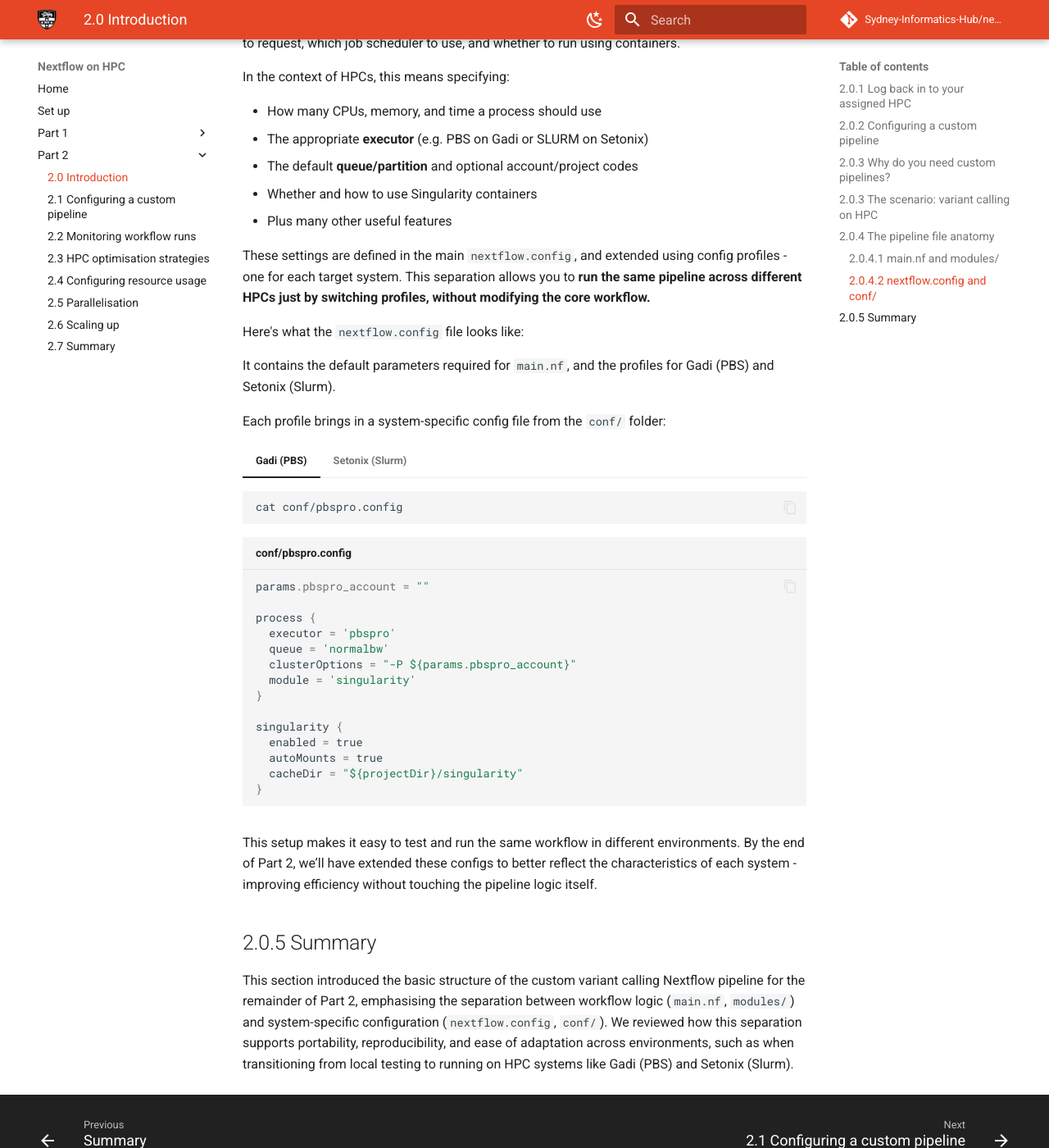
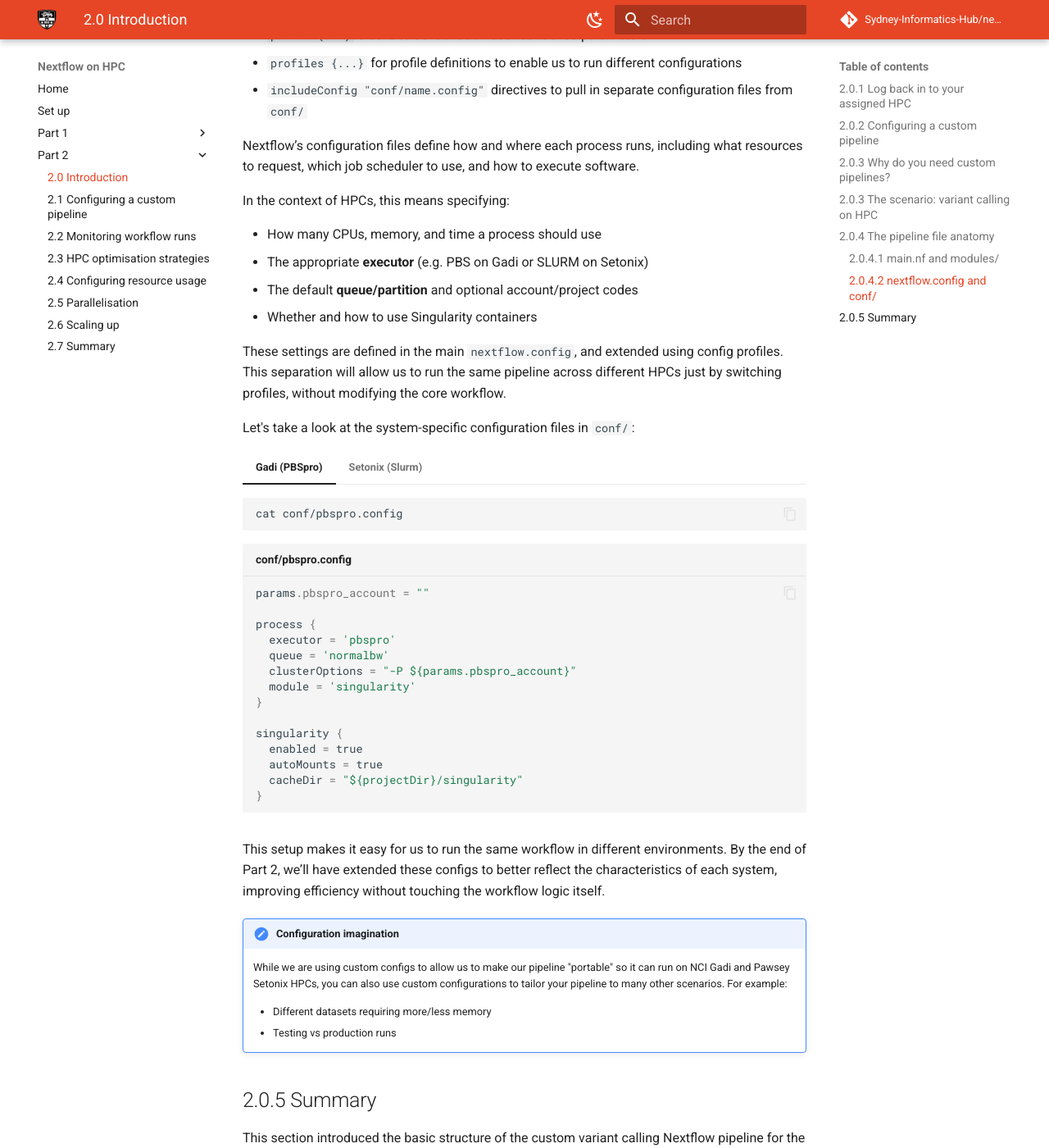
Before and after one commit to Sydney-Informatics-Hub/nextflow-hpc-workshop, an MkDocs documentation site: the page built from docs/part2/20_intro.md, in a window 1280 px wide and 1400 px high, scrolled down 7047 px. Shown: the whole window at 82% size. Built offline with MkDocs 1.6.1 and Material for MkDocs 9.7.7, drawn with Linux system fonts in a browser that asks for light colours; comment, search, counter and statistics services are not loaded; some of the changed text lies outside the part shown.

````diff
--- a/docs/part2/20_intro.md
+++ b/docs/part2/20_intro.md
@@ -97,8 +97,8 @@ to maintain, and simple to adapt across different environments - like moving fro
 
 Recall the demo Nextflow workflow we explored in [lesson 1.5.2](../part1/01_5_nf_hpc.md). Our custom workflow will extend on this by introducing some new features that help us stay organised. This includes:
 
-- `conf` to house our custom configuration files
-- `modules`to house our process files as `.nf` files
+- `conf/` to house our custom configuration files
+- `modules/`to house our process files as `.nf` files
 
 TODO diagram including `conf/` and `modules/` showing how they connect to nextflow.config and main.nf, extending on docs/part1/figs/00_config_demo_nf_v2.excalidraw
 
@@ -222,12 +222,12 @@ workflow {
 
 We have used:
 
-* `include { process } from './modules/process-name'` to pull in processes from `modules/`
-* Input channels (e.g. `reads`, `bwa_index`, `ref`) to define how data moves between processes
-* Channel operators (e.g. `.map()`, `.groupTuple()`, `.mix()`, `.collect()`) to transform and combine data streams dynamically
-* Parameterised inputs (e.g. `params.ref_fasta`, `params.samplesheet`) so the workflow can be reused on different datasets without having to edit the code
+- `include { process } from './modules/process-name'` to pull in processes from `modules/`
+- Input channels (e.g. `reads`, `bwa_index`, `ref`) to define how data moves between processes
+- Channel operators (e.g. `.map()`, `.groupTuple()`, `.mix()`, `.collect()`) to transform and combine data streams dynamically
+- Parameterised inputs (e.g. `params.ref_fasta`, `params.samplesheet`) so the workflow can be reused on different datasets without having to edit the code
 
-This structure makes it easier to swap in alternative tools and processes, especially later when working with scatter-gather patterns - all without cluttering `main.nf` or compromising reproducibility.
+This structure makes it easier to swap in alternative tools and processes, especially later when working with scatter-gather patterns without cluttering `main.nf` or compromising reproducibility.
 
 ### 2.0.4.2 `nextflow.config` and `conf/`
 
@@ -261,7 +261,13 @@ profiles {
 }
 ```
 
-Nextflow’s configuration files define how and where each process runs, including what resources to request, which job scheduler to use, and whether to run using containers.
+We have used:
+
+- `params {...}` blocks to centralise all user-controlled parameters
+- `profiles {...}` for profile definitions to enable us to run different configurations
+- `includeConfig "conf/name.config"` directives to pull in separate configuration files from `conf/`
+
+Nextflow’s configuration files define how and where each process runs, including what resources to request, which job scheduler to use, and how to execute software.
 
 In the context of HPCs, this means specifying:
 
@@ -269,17 +275,12 @@ In the context of HPCs, this means specifying:
 - The appropriate **executor** (e.g. PBS on Gadi or SLURM on Setonix)
 - The default **queue/partition** and optional account/project codes
 - Whether and how to use Singularity containers
-- Plus many other useful features
 
-These settings are defined in the main `nextflow.config`, and extended using config profiles - one for each target system. This separation allows you to **run the same pipeline across different HPCs just by switching profiles, without modifying the core workflow.**
+These settings are defined in the main `nextflow.config`, and extended using config profiles. This separation will allow us to run the same pipeline across different HPCs just by switching profiles, without modifying the core workflow.
 
-Here's what the `nextflow.config` file looks like:
+Let's take a look at the system-specific  configuration files in `conf/`:
 
-It contains the default parameters required for `main.nf`, and the profiles for Gadi (PBS) and Setonix (Slurm).
-
-Each profile brings in a system-specific config file from the `conf/` folder:
-
-=== "Gadi (PBS)"
+=== "Gadi (PBSpro)"
 
     ```bash
     cat conf/pbspro.config
@@ -323,8 +324,14 @@ Each profile brings in a system-specific config file from the `conf/` folder:
     }
     ```
 
-This setup makes it easy to test and run the same workflow in different environments. By the end of Part 2, we’ll have extended these configs to better reflect the characteristics of each system - improving efficiency without touching the pipeline logic itself.
+This setup makes it easy for us to run the same workflow in different environments. By the end of Part 2, we’ll have extended these configs to better reflect the characteristics of each system, improving efficiency without touching the workflow logic itself.
+
+!!! note "Configuration imagination"
+    While we are using custom configs to allow us to make our pipeline "portable" so it can run on NCI Gadi and Pawsey Setonix HPCs, you can also use custom configurations to tailor your pipeline to many other scenarios. For example:
+
+    - Different datasets requiring more/less memory
+    - Testing vs production runs
 
 ## 2.0.5 Summary
 
-This section introduced the basic structure of the custom variant calling Nextflow pipeline for the remainder of Part 2, emphasising the separation between workflow logic (`main.nf`, `modules/`) and system-specific configuration (`nextflow.config`, `conf/`). We reviewed how this separation supports portability, reproducibility, and ease of adaptation across environments, such as when transitioning from local testing to running on HPC systems like Gadi (PBS) and Setonix (Slurm).
+This section introduced the basic structure of the custom variant calling Nextflow pipeline for the remainder of Part 2, emphasising the separation between workflow logic (`main.nf`, `modules/`) and system-specific configuration (`nextflow.config`, `conf/`). We reviewed how this separation supports portability, reproducibility, and ease of adaptation across environments, such as when transitioning from local testing to running on HPC systems like Gadi (PBSpro) and Setonix (Slurm).
````
